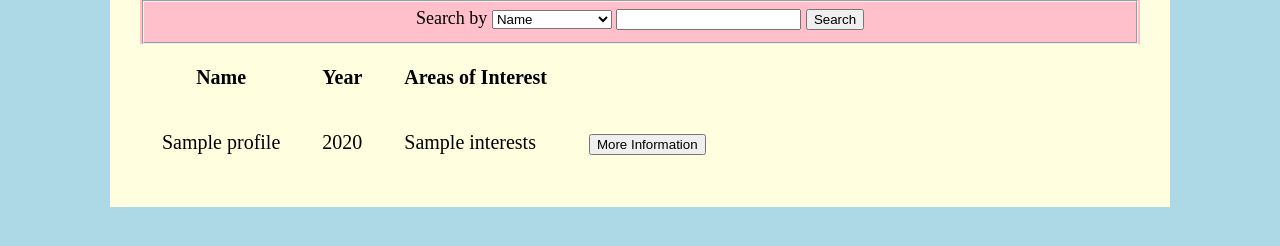
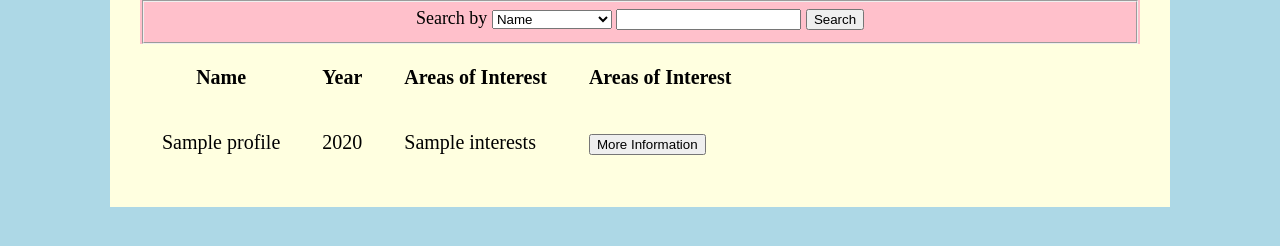
Before and after one commit to hskim37/WCSCDB, a Flask app: template templates/network.html in a window 1280 px wide. Shown: the part 148-394 px from the top of the page. Run offline with Flask 2, Linux system fonts and the light colour scheme; the template is opened without the code that fills it: most values are stand-ins (such as "Sample title", 1, 10 or a date in 2020); parts of the project's set-up code (start-up, migrations or seed data) failed here and were passed over.

Commit message:
added <th> for the more information button; cleaned up network.html

```diff
--- a/templates/network.html
+++ b/templates/network.html
@@ -32,6 +32,7 @@
             <th>Name</th>
             <th>Year</th>
             <th>Areas of Interest</th>
+            <th>Areas of Interest</th>
         </tr>
         {%if result%}
         {% for profile in result %}
@@ -39,9 +40,6 @@
             <td>{{profile['name']}}</td>
             <td align="center">{{profile['classYear']}}</td>
             <td>{{profile['interests']}}</td>
-            <!-- <td><form action="url_for('alumnusPage',userID = profile['userID'])}}" method="post">
-                <button name="MoreBtn" type="submit">More</button>
-                </form> -->
             <td>
                 <a href="{{url_for('alumnusPage', userID = profile['userID'])}}">
                         <button type="button">More Information</button></a>
```
